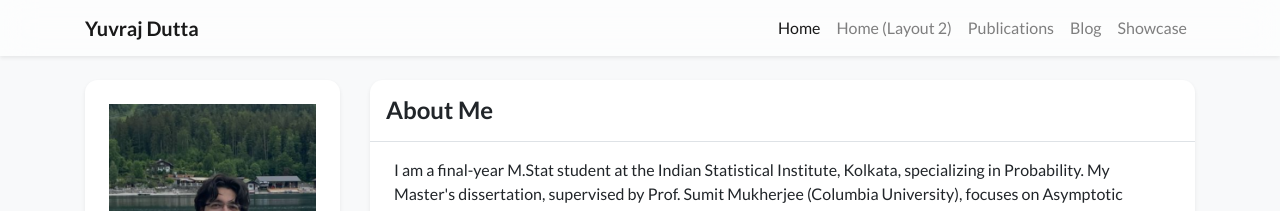
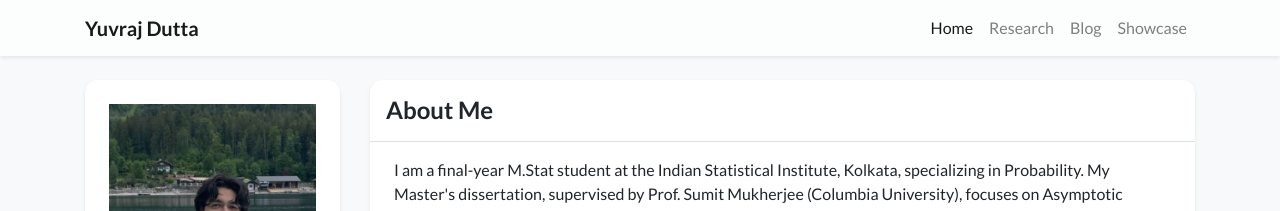
Before and after one commit to yuvrajdutta05/academic-homepage-test, a Jekyll site: the page built from index.html, in a window 1280 px wide. Shown: the top 211 px of the page. Built offline with Jekyll 4.4.1, drawn with Linux system fonts in a browser that asks for light colours; nearby versions of some CDN libraries; a style sheet for code colours, icons or effects is not loaded.

Commit message:
Update profile again

```diff
--- a/_data/navigation.yml
+++ b/_data/navigation.yml
@@ -3,9 +3,7 @@ pages:
 #       For example, the `navbar_title` field in `showcase.html` is "Showcase" and the `name` field here should also be "Showcase"
 - name: Home
   url: /
-- name: Home (Layout 2)
-  url: /index_layout2
-- name: Publications
+- name: Research
   url: /publications
 - name: Blog
   url: /blog
```
